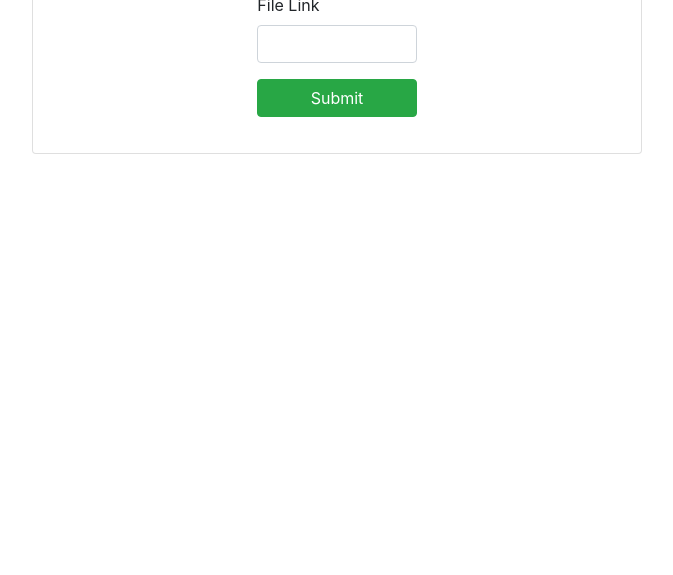
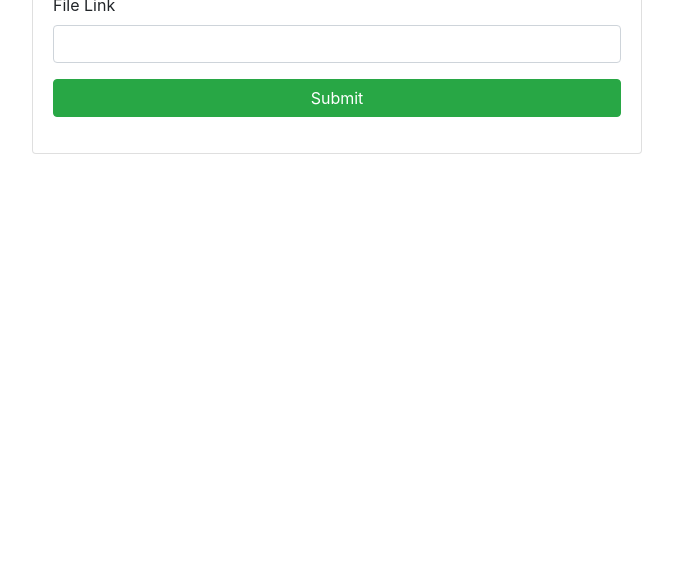
Before and after one commit to ssabit/google_drive_file_download, a plain HTML site: page index.html in a window 1280 px wide. Shown: the part 225-800 px from the top of the page, without its empty margins (303-976 px from the left). Drawn offline with nearby package versions, Linux system fonts and the light colour scheme.

Commit message:
fixed design

```diff
--- a/index.html
+++ b/index.html
@@ -13,7 +13,7 @@
     <div class="wrapper align-items-center" style="margin-top:10rem;">
         <div class="container-fluid">
             <div class="row align-items-center">
-                <div class="col-6 offset-3">
+                <div class="col-md-6 col-lg-6  offset-3 mx-auto">
                     <div class="card">
                         <div class="card-body">
                             <div class="d-flex justify-content-center">
@@ -21,7 +21,7 @@
                                     <h4 class="mt-0 header-title">Google Drive File Download</h4>
                                 </div>
                             </div>
-                            <div class="form-group col-4 offset-4">
+                            <div class="form-group">
                                 <form class="googleDriveFileDownloadForm" method="POST" enctype="multipart/form-data">
                                     <div class="form-group">
                                         <label>File Link</label>
```
